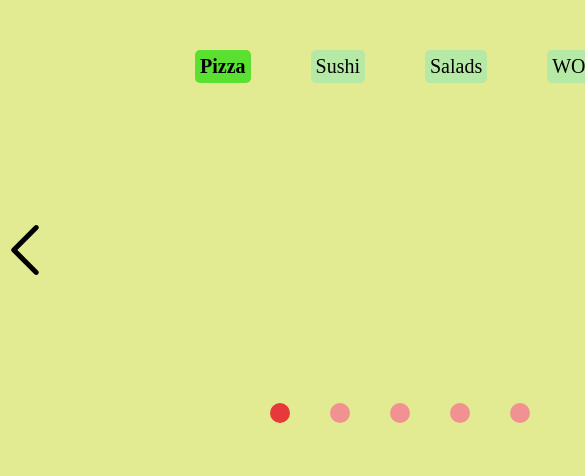
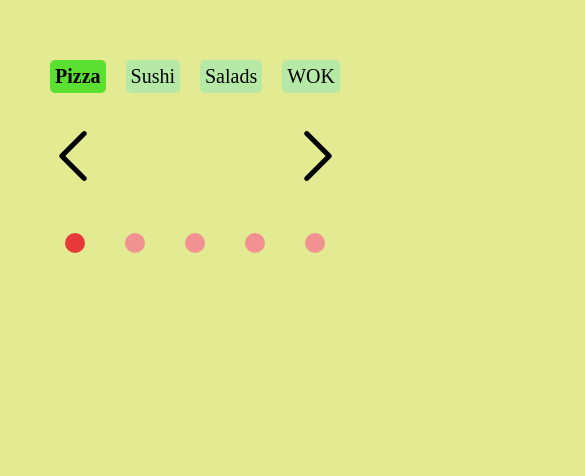
Before and after one commit to Gisman4ik/Slider, a plain HTML site: page index.html in a window 390 px wide. Shown: the top 476 px of the page, 585 px wide, since content can reach past the window. Drawn offline with Linux system fonts and the light colour scheme; files whose address does not match are found by name.

Commit message:
fix: mobile

```diff
--- a/script.js
+++ b/script.js
@@ -155,13 +155,13 @@ for (let i = 0; i < sliderCategoryBtns.length; i++) {
 	})
 }
 
-document.querySelector('.slider__arrow_left').addEventListener('touchstart', function() {
+document.querySelector('.slider__arrow_left').addEventListener('touchend', function() {
 	if (isEnabled) {
 		previousSlide(currentSlide);
 	}
 });
 
-document.querySelector('.slider__arrow_right').addEventListener('touchstart', function() {
+document.querySelector('.slider__arrow_right').addEventListener('touchend', function() {
 	if (isEnabled) {
 		nextSlide(currentSlide);
 	}
--- a/style.scss
+++ b/style.scss
@@ -148,3 +148,35 @@
       left: 0;
     }
   }
+
+  @media screen and (max-width: 415px) {
+    .slider {
+      width: 100%;
+      &__dots {
+        margin: 130px 0 0;
+      }
+      &__arrow {
+        top: 30%;
+          &_left {
+            padding: 20px 0 20px 0px;
+            right: 75%;
+          }
+          &_right {
+            left: 75%;
+            padding: 20px 0 20px 0px;
+        }
+          & img {
+          }
+        }
+    }
+
+    .category {
+      margin: 10px 10px;
+    }
+
+    .slide {
+      & img {
+        width: 170px;
+      }
+    }
+  }
```
Also changed, not shown: style.css, 1 other file.
